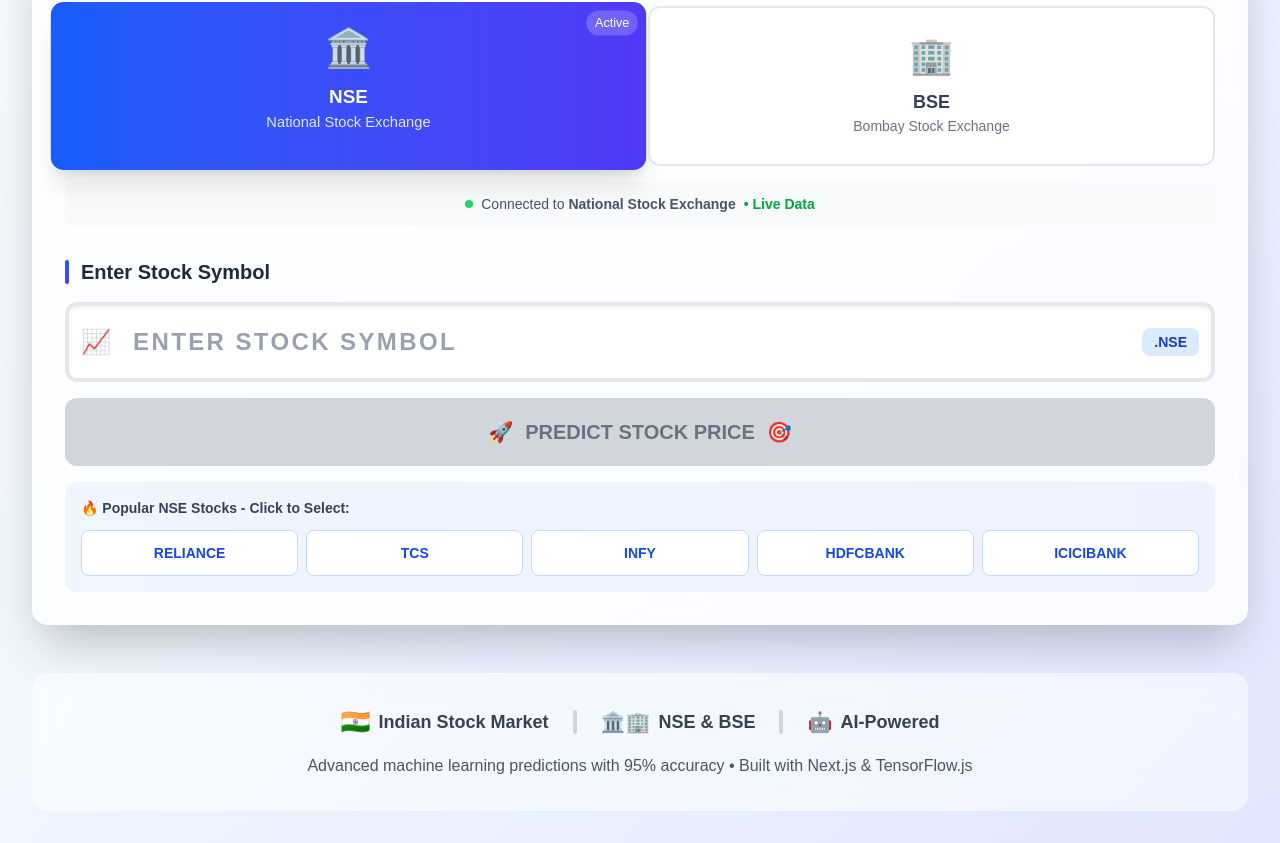
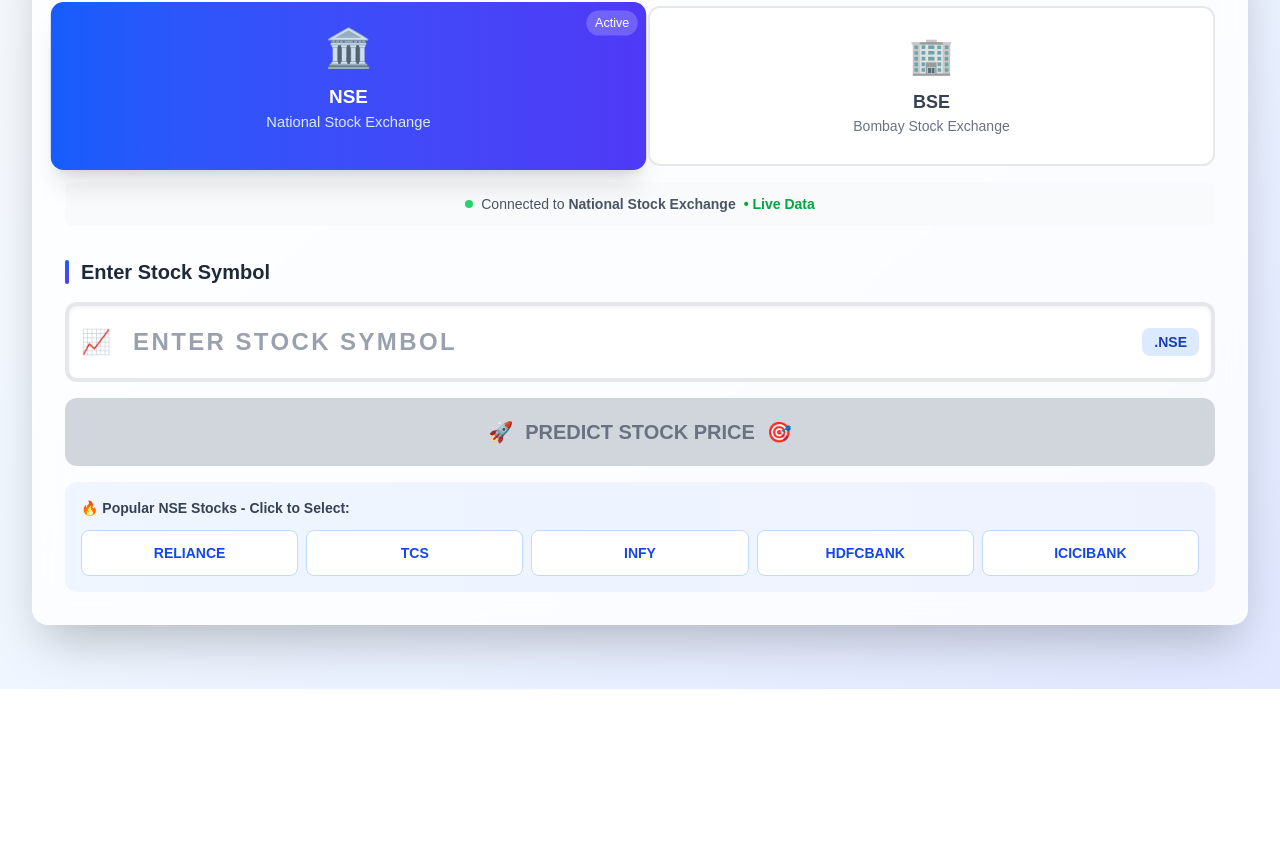
Before and after one commit to AyushKatre05/Portfolio-Manager-BullsEye, a Next.js app in the folder client/: page / in a window 1280 px wide. Shown: the part 371-1214 px from the top of the page. After the commit the page ends 1060 px from the top, so only its background shows below. Built offline with nearby package versions, Linux system fonts and the light colour scheme.

Commit message:
LSTM and reverse proxy test done

```diff
--- a/client/src/app/page.tsx
+++ b/client/src/app/page.tsx
@@ -572,31 +572,6 @@
             )}
           </div>
         )}
-
-        {/* Footer */}
-        <div className="mt-12 text-center">
-          <div className="bg-white/50 backdrop-blur-lg rounded-2xl p-8 border border-white/20">
-            <div className="flex items-center justify-center space-x-6 mb-4">
-              <div className="flex items-center space-x-2">
-                <span className="text-2xl">🇮🇳</span>
-                <span className="text-lg font-semibold text-gray-700">Indian Stock Market</span>
-              </div>
-              <div className="w-1 h-6 bg-gray-300 rounded-full"></div>
-              <div className="flex items-center space-x-2">
-                <span className="text-xl">🏛️🏢</span>
-                <span className="text-lg font-semibold text-gray-700">NSE & BSE</span>
-              </div>
-              <div className="w-1 h-6 bg-gray-300 rounded-full"></div>
-              <div className="flex items-center space-x-2">
-                <span className="text-xl">🤖</span>
-                <span className="text-lg font-semibold text-gray-700">AI-Powered</span>
-              </div>
-            </div>
-            <p className="text-gray-600">
-              Advanced machine learning predictions with 95% accuracy • Built with Next.js & TensorFlow.js
-            </p>
-          </div>
-        </div>
       </div>
     </div>
   );
```
Also changed, not shown: 1 other file (tests, documents, lock files or other folders).
